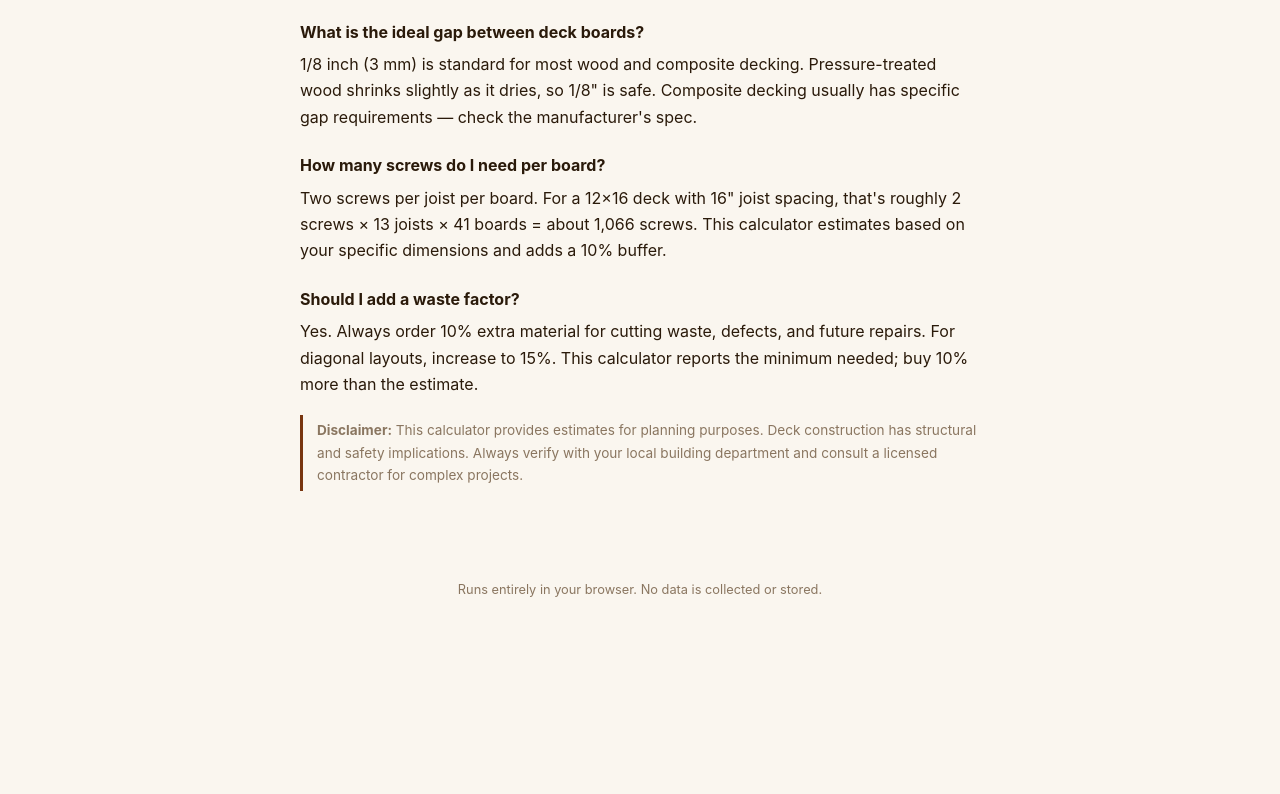
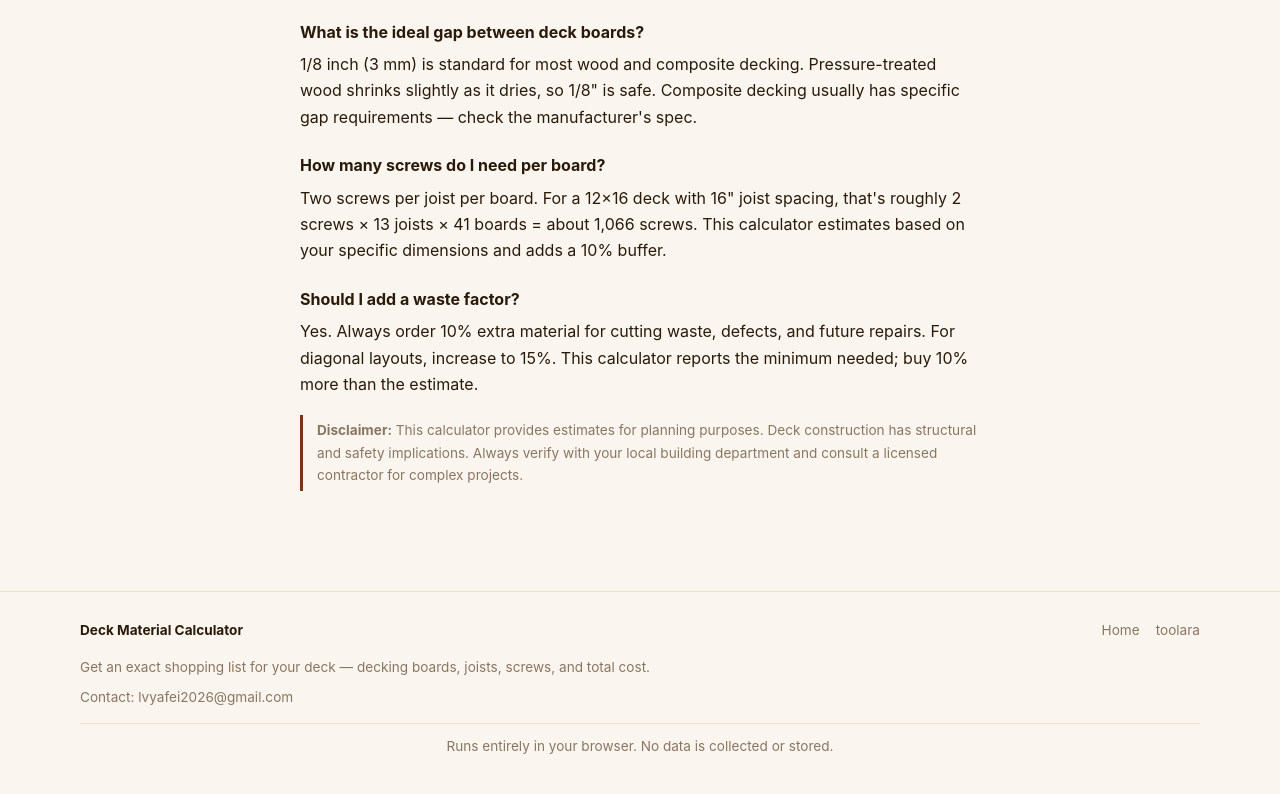
Before and after one commit to lvyafei2026-coder/deck-material-calculator, a plain HTML site: page index.html in a window 1280 px wide. Shown: the part 2235-3029 px from the top of the page. Before the commit the page ends 2883 px from the top, so only its background shows below. Drawn offline with Linux system fonts and the light colour scheme.

Commit message:
Add site footer and Music auth navigation

```diff
--- a/css/style.css
+++ b/css/style.css
@@ -142,3 +142,16 @@
   .site-nav { width: 100%; justify-content: space-between; gap: 8px; }
   .site-nav select { min-width: 118px; }
 }
+
+.site-footer { margin-top: 36px; padding: 28px 20px 36px; border-top: 1px solid var(--border, rgba(100,116,139,0.25)); color: var(--muted, #64748b); font-size: 0.85rem; line-height: 1.6; }
+.site-footer-inner { max-width: 1120px; margin: 0 auto; }
+.site-footer-details { text-align: left; }
+.site-footer-top { display: flex; align-items: center; justify-content: space-between; gap: 16px; flex-wrap: wrap; }
+.site-footer-brand { color: var(--text, #0f1c2e); font-weight: 700; text-decoration: none; }
+.site-footer-nav { display: flex; align-items: center; gap: 16px; flex-wrap: wrap; }
+.site-footer a { color: inherit; text-decoration: none; }
+.site-footer a:hover { color: var(--accent, #2563eb); text-decoration: underline; }
+.site-footer-description { max-width: 760px; margin: 16px 0 8px; }
+.site-footer-contact { margin: 8px 0; }
+.site-footer-privacy { margin: 14px 0 0; padding-top: 12px; border-top: 1px solid var(--border, rgba(100,116,139,0.25)); }
+@media (max-width: 560px) { .site-footer-top { align-items: flex-start; flex-direction: column; gap: 10px; } .site-footer-nav { gap: 12px; } }
--- a/index.html
+++ b/index.html
@@ -209,7 +209,17 @@
   </section>
 </main>
 
-<footer class="footer" data-i18n="footer">Runs entirely in your browser. No data is collected or stored.</footer>
+<footer class="footer site-footer">
+<div class="site-footer-inner"><div class="site-footer-details">
+<div class="site-footer-top">
+<span class="site-footer-brand" data-i18n="title">Deck Material Calculator</span>
+<nav class="site-footer-nav" aria-label="Quick navigation"><a href="/">Home</a><a href="https://toolara.dev/">toolara</a></nav>
+</div>
+<p class="site-footer-description" data-i18n="subtitle">Get an exact shopping list for your deck — decking boards, joists, screws, and total cost.</p>
+<p class="site-footer-contact"><span>Contact:</span> <a href="mailto:lvyafei2026@gmail.com">lvyafei2026@gmail.com</a></p>
+</div><p class="site-footer-privacy" data-i18n="footer">Runs entirely in your browser. No data is collected or stored.</p>
+</div>
+</footer>
 
 <script src="/js/i18n.js"></script>
 <script src="/js/calculator.js"></script>
```
Also changed, not shown: zh/index.html (+11 -1 lines).
